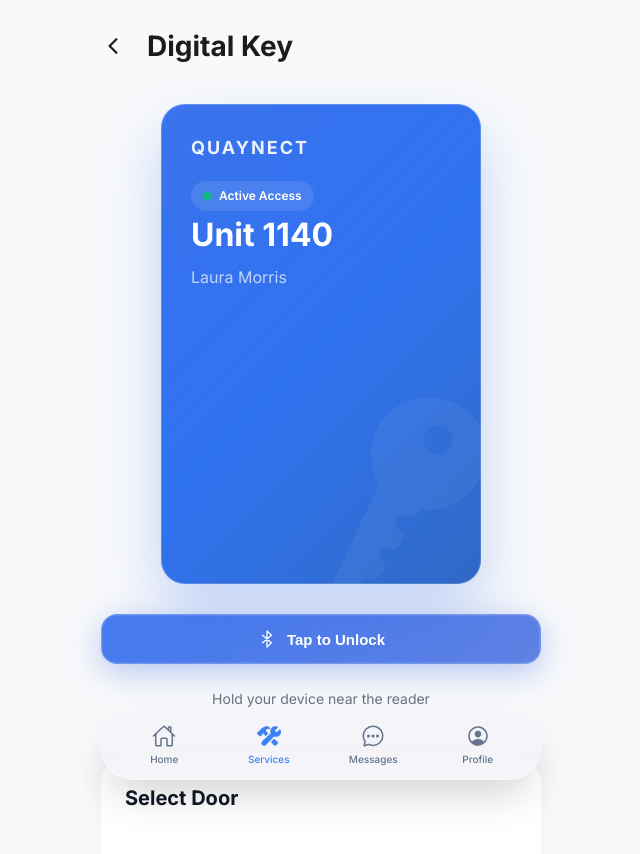
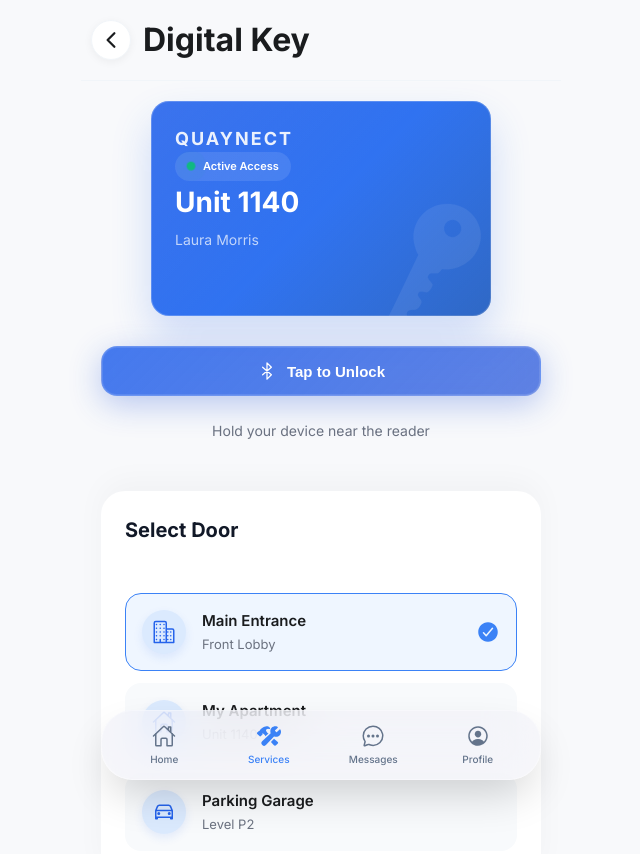
Before and after one commit to shivalikareddy/QuaynectMobileApp, a plain HTML site: page digital-key/index.html in a window 1280 px wide. Shown: the top 854 px of the page, without its empty margins (319-959 px from the left). Drawn offline with nearby package versions, Linux system fonts and the light colour scheme.

Commit message:
Style consistency

```diff
--- a/script.js
+++ b/script.js
@@ -492,7 +492,9 @@ document.addEventListener('DOMContentLoaded', () => {
                 '.upcoming-card',
                 '.history-item',
                 '.auto-pay-card',
-                '.account-picker'
+                '.account-picker',
+                '.group-card',
+                '.event-card'
             ];
 
             const allItems = document.querySelectorAll(itemSelectors.join(', '));
--- a/style.css
+++ b/style.css
@@ -143,12 +143,12 @@ body {
     width: 44px;
     height: 44px;
     border-radius: 50%;
-    background-color: #eff6ff; /* Pale blue */
+    background-color: #FFFFFF; /* Pale blue */
     border: none;
     display: flex;
     align-items: center;
     justify-content: center;
-    color: #2563eb; /* Cohesive blue icon */
+    color: #64748B; /* Cohesive blue icon */
     box-shadow: 0 2px 8px rgba(37, 99, 235, 0.1);
     cursor: pointer;
     position: relative;
@@ -224,7 +224,7 @@ body {
 .event-card {
     margin: 0 var(--padding-page) 24px;
     height: 200px;
-    border-radius: 24px;
+    border-radius: 20px;
     position: relative;
     overflow: hidden;
     color: white;
@@ -699,17 +699,52 @@ body {
 }
 
 .app-header {
-    display: flex;
-    justify-content: space-between;
-    align-items: center;
-    /* Increase top padding to simulate safe area status bar */
-    padding: calc(24px + env(safe-area-inset-top)) var(--padding-page) 16px;
     position: sticky;
     top: 0;
+    width: 100%;
     z-index: 1000;
-    background: rgba(248, 249, 251, 0.8);
+    padding: calc(16px + env(safe-area-inset-top, 0px)) 20px 16px;
+    display: flex;
+    align-items: center;
+    justify-content: space-between;
+    background: rgba(248, 249, 251, 0.9);
     backdrop-filter: blur(10px);
     -webkit-backdrop-filter: blur(10px);
+    border-bottom: 1px solid #F1F5F9;
+    transition: all 0.3s ease;
+}
+
+.app-header .back-btn,
+.app-header .header-action-btn {
+    width: 40px;
+    height: 40px;
+    border-radius: 50%;
+    background: white;
+    border: 1px solid #F1F5F9;
+    font-size: 22px;
+    cursor: pointer;
+    color: #1A1C1E;
+    display: flex;
+    align-items: center;
+    justify-content: center;
+    box-shadow: 0 2px 8px rgba(0,0,0,0.05);
+    transition: transform 0.2s, background-color 0.2s;
+    flex-shrink: 0;
+    text-decoration: none;
+}
+
+.app-header .header-title {
+    color: #1A1C1E;
+    font-size: 28px;
+    font-weight: 700;
+    text-align: left;
+    flex-grow: 1;
+    margin-left: 16px;
+    letter-spacing: -0.5px;
+}
+
+.header-action-placeholder {
+    width: 40px;
 }
 
 /* --- Billing Page Styles --- */
@@ -741,7 +776,6 @@ body {
     width: 44px; /* Larger touch target */
 }
 
-.app-header h1,
 .billing-header h1 {
     font-size: 28px; /* Larger match screenshot */
     font-weight: 700;
@@ -2113,19 +2147,19 @@ body {
 .access-card-container {
     perspective: 1000px;
     width: 100%;
-    max-width: 320px;
+    max-width: 340px;
     margin: 20px auto 30px;
 }
 
 .access-card {
     position: relative;
     width: 100%;
-    height: 480px;
+    aspect-ratio: 1.58 / 1;
     background: linear-gradient(135deg, #2563eb 0%, #3b82f6 100%);
-    border-radius: 24px;
-    padding: 30px;
+    border-radius: 18px;
+    padding: 24px;
     color: white;
-    box-shadow: 0 30px 60px rgba(37, 99, 235, 0.25), inset 0 0 0 1px rgba(255, 255, 255, 0.2);
+    box-shadow: 0 20px 40px rgba(37, 99, 235, 0.2), inset 0 0 0 1px rgba(255, 255, 255, 0.2);
     display: flex;
     flex-direction: column;
     justify-content: space-between;
@@ -2149,6 +2183,13 @@ body {
     box-shadow: 0 30px 60px rgba(5, 150, 105, 0.3), inset 0 0 0 1px rgba(255, 255, 255, 0.2);
 }
 
+.card-top {
+    display: flex;
+    justify-content: space-between;
+    align-items: flex-start;
+    width: 100%;
+}
+
 .card-logo {
     font-weight: 800;
     letter-spacing: 2px;
@@ -2164,9 +2205,9 @@ body {
     width: fit-content;
     padding: 6px 12px;
     border-radius: 20px;
-    font-size: 12px;
-    font-weight: 600;
-    margin-top: 20px;
+    font-size: 11px;
+    font-weight: 600;
+    margin-top: 0;
 }
 
 .status-dot {
@@ -2192,23 +2233,23 @@ body {
 }
 
 .unit-number {
-    font-size: 32px;
+    font-size: 28px;
     font-weight: 700;
     margin: 0;
 }
 
 .resident-name {
-    font-size: 16px;
+    font-size: 14px;
     opacity: 0.7;
     margin: 4px 0 0;
 }
 
 .key-watermark {
     position: absolute;
-    bottom: -40px;
-    right: -40px;
-    font-size: 240px;
-    opacity: 0.05;
+    bottom: -20px;
+    right: -10px;
+    font-size: 140px;
+    opacity: 0.08;
     transform: rotate(-15deg);
 }
 
@@ -3042,7 +3083,6 @@ body {
     overflow: hidden;
     text-overflow: ellipsis;
     display: -webkit-box;
-    -webkit-line-clamp: 2;
     -webkit-box-orient: vertical;
 }
 
```
Also changed, not shown: index.html (+2 -2 lines), notifications.html (+4 -6 lines), services.html (+5 -8 lines).
